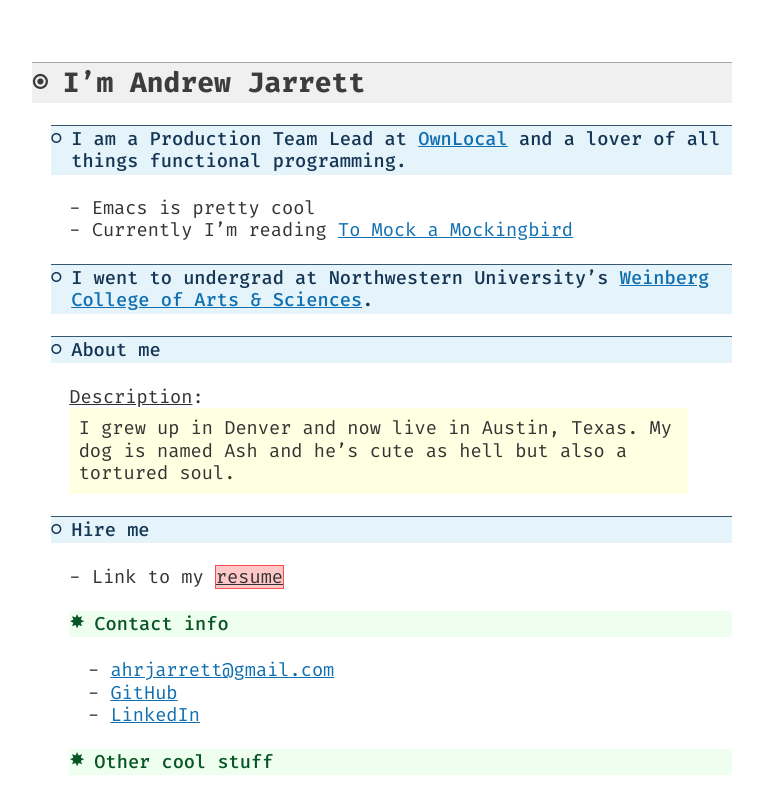
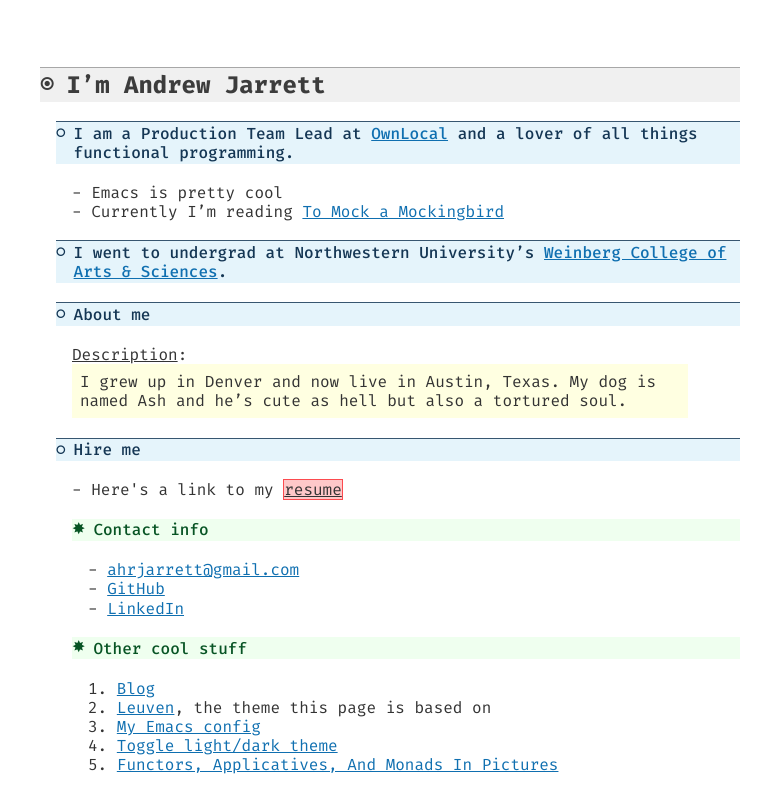
Before and after one commit to ahrjarrett/thegrepper, a React (Create React App) app: page / in a window 1280 px wide. Shown: the top 798 px of the page, without its empty margins (8-779 px from the left). Built offline with nearby package versions, Linux system fonts and the light colour scheme.

Commit message:
add theme functionality to index route

```diff
--- a/public/index.html
+++ b/public/index.html
@@ -21,7 +21,7 @@
     -->
     <title>Andrew Jarrett</title>
   </head>
-  <body>
+  <body style="font-size: 12pt;">
     <noscript>
       You need to enable JavaScript to run this app.
     </noscript>
--- a/src/Home.js
+++ b/src/Home.js
@@ -1,57 +1,91 @@
-import React from 'react'
+import React, { Component } from 'react'
 import { Link } from 'react-router-dom'
 import './css/Home.css'
 
+const ThemeContext = React.createContext()
+// const ThemeConsumer = ThemeContext.Consumer
+
+class ThemeProvider extends Component {
+  state = {
+    theme: 'leuven',
+    toggleTheme: this.toggleTheme
+  }
+
+  toggleTheme = e => {
+    console.log('event', e)
+    console.log('this.state.theme = ', this.state.theme)
+    e.preventDefault()
+    this.setState({
+      theme: this.state.theme === 'leuven' ? 'spacemacs' : 'leuven'
+    })
+  }
+
+  render() {
+    return (
+      <ThemeContext.Provider
+	value={{
+	  theme: this.state.theme,
+	  toggleTheme: this.toggleTheme,
+	}}>
+	{this.props.children}
+      </ThemeContext.Provider>
+    )
+  }
+}
+
+
+const ThemeToggler = () => (
+  <ThemeContext.Consumer>
+    {({ toggleTheme, theme }) => (
+      <p>4. <a href="" onClick={e => toggleTheme(e)}>Toggle light/dark theme</a></p>
+    )}
+  </ThemeContext.Consumer>
+)
+
 const Home = () => (
-  <div id="Home">
+  <ThemeProvider>
+    <ThemeContext.Consumer>
+      {({ theme }) => (
+	<div id="Home" className={theme}>
+	  <div className="theme-wrapper">
 	    <h1 id="andrew-jarrett" style={{display: 'none'}}>I’m Andrew Jarrett</h1>
 	    <div className="home-wrapper">
-
 	      <article>
 		<br />
-
 		<ul>
 		  <li className="org-bullet-1"><p><span>I’m Andrew Jarrett</span></p></li>
 		  <br />
-
 		  <li className="org-bullet-2"><span>I am a Production Team Lead at <a href="https://ownlocal.com" target="_blank">OwnLocal</a> and a lover of all things functional programming.</span></li>
 		  <br/>
-
 		  <p>- Emacs is pretty cool</p>
 		  <p>- Currently I’m reading <a href="https://www.amazon.com/Mock-Mockingbird-Raymond-Smullyan/dp/0192801422" target="_blank">To Mock a Mockingbird</a></p>
 		  <br/>
-
 		  <li className="org-bullet-2"><span>I went to undergrad at Northwestern University’s <a href="https://www.weinberg.northwestern.edu/" target="_blank">Weinberg College of Arts & Sciences</a>.</span></li>
 		  <br />
-
-
 		  <li className="org-bullet-2">About me</li>
 		  <br />
 		  <p><span className="underline">Description</span>:</p>
 		  <p className="description">I grew up in Denver and now live in Austin, Texas. My dog is named Ash and he’s cute as hell but also a tortured soul.</p>
 		  <br />
-
 		  <li className="org-bullet-2">Hire me</li>
 		  <br />
-	  <p>- Link to my <Link tabIndex="1" to="/resume" className="error home-resume-link">resume</Link></p>
+		  <p>- Here's a link to my <Link tabIndex="1" to="/resume" className="error home-resume-link">resume</Link></p>
 		  <br />
-
 		  <li className="org-bullet-3">Contact info</li>
 		  <br />
 		  <p>- <a href="mailto:ahrjarrett@gmail.com">ahrjarrett@gmail.com</a></p>
 		  <p>- <a href="https://github.com/ahrjarrett/" target="_blank">GitHub</a></p>
 		  <p>- <a href="https://www.linkedin.com/in/andrewhjarrett/" target="_blank">LinkedIn</a></p>
 		  <br />
-
 		  <li className="org-bullet-3">Other cool stuff</li>
 		  <br />
 		  <p>1. <a href="https://blog.thegrepper.com">Blog</a></p>
 		  <p>2. <a href="https://github.com/fniessen/emacs-leuven-theme" target="_blank">Leuven</a>, the theme this page is based on</p>
 	  <p>3. <a href="https://github.com/ahrjarrett/.emacs.d/" target="_blank">My Emacs config</a></p>
-    <p>4. <a href="http://adit.io/posts/2013-04-17-functors,_applicatives,_and_monads_in_pictures.html" target="_blank">Functors, Applicatives, And Monads In Pictures</a></p>
+	  <ThemeToggler/>
+	  <p>5. <a href="http://adit.io/posts/2013-04-17-functors,_applicatives,_and_monads_in_pictures.html" target="_blank">Functors, Applicatives, And Monads In Pictures</a></p>
 	  <br />
 	  <br />
-
 	  </ul>
 
 	  <div className="home-copyright"><span className="copyright-symbol">©</span> Andrew Jarrett {1900 + new Date().getYear()}</div>
@@ -59,6 +93,12 @@ const Home = () => (
 
 	</div>
 	  </div>
+	  </div>
+
+      )}
+  </ThemeContext.Consumer>
+    </ThemeProvider>
+
 )
 
 export default Home
--- a/src/css/Home.css
+++ b/src/css/Home.css
@@ -26,19 +26,23 @@
 }
 
 #Home {
-  padding: 40px;
   font-family: Fira Code, Courier, sans-serif;
   font-weight: 400;
-  font-size: 14pt;
   line-height: 1.2em;
-  max-width: 1000px;
-  color: #333;
-  max-width: 700px;
 }
 
-#Home h1, #Home h2, #Home h3 {
-  color: #111;
+#Home .theme-wrapper {
+  max-width: 1000px;
+  max-width: 700px;
+  padding: 1em;
 }
+
+@media all and (min-width: 45rem) {
+  #Home .theme-wrapper {
+    padding: 3em;
+  }
+}
+
 
 #Home p {
   margin-block-start: 0em;
@@ -64,35 +68,8 @@
   font-weight: bold;
 }
 
-#Home a {
-  color: #0f6fb0;
-  /* color: #558; */
-}
-
-#Home a:hover {
-  color: #333334;
-  background: #e6ecfe;
-  text-decoration-color: #257bb5;
-  /* color: #a0f; */
-}
-
-#Home ::selection { /* WebKit/Blink Browsers */
-  background: #fbbc43;
-  /* background: #91d4fd;  */
-  /* background: #ff0; */
-}
-#Home ::-moz-selection { /* WebKit/Blink Browsers */
-  background: #fbbc43;
-  /* background: #91d4fd;  */
-  /* background: #ff0; */
-}
-
 #Home .underline {
   text-decoration: underline;
-}
-
-#Home article {
-  background: white;
 }
 
 #Home ul {
@@ -121,9 +98,6 @@
 #Home li.org-bullet-1 {
   font-size: 1.5em;
   font-weight: 600;
-  color: #3c3c3c;
-  background: #f0f0f0;
-  border-top: 1px solid #a7a7a7;
 }
 #Home li.org-bullet-1 ~ p { margin-left: 1em; }
 
@@ -134,9 +108,6 @@
 }
 #Home li.org-bullet-2 {
   margin-left: 1em;
-  color: #143654;
-  background: #e5f4fb;
-  border-top: 1px solid #375670;
 }
 #Home li.org-bullet-2 ~ p { margin-left: 2em; }
 
@@ -148,37 +119,21 @@
 }
 #Home li.org-bullet-3 {
   margin-left: 2em;
-  color: #075424;
-  background: #efffef;
 }
 #Home li.org-bullet-3 ~ p { margin-left: 3em; }
 
 #Home .src-block {
-  color: #061188;
-  background: #fffee1;
   max-width: 600px;
 }
-#Home .src-block .src-header, .src-footer {
-  color: #575556;
-  background: #e2e1d6;
-}
+
 #Home .src-footer {
   height: 1em;
 }
 
-#Home .error {
-  color: inherit;
-  background: #fec8c9;
-  border: 1px solid #fc4b4f;
-}
-
 #Home .description {
-  background-color: #ffffe1;
   max-width: 600px;
   margin-left: -5px;
   padding: 0.5em;
-  /* font-style: italic; */
-  /* border: 1px solid rgb(200,200,200); */
 }
 
 #Home .home-copyright {
@@ -189,3 +144,153 @@
 #Home .copyright-symbol {
   font-weight: 500;
 }
+
+
+/*** LEUVEN ***/
+#Home.leuven {
+  background: white;
+}
+
+#Home.leuven article {
+  background: white;
+}
+
+#Home.leuven {
+  color: #333;
+}
+
+#Home.leuven h1, #Home.leuven h2, #Home.leuven h3 {
+  color: #111;
+}
+
+#Home.leuven a {
+  color: #0f6fb0;
+}
+
+#Home.leuven a:hover {
+  color: #333334;
+  background: #e6ecfe;
+  text-decoration-color: #257bb5;
+}
+
+#Home.leuven ::selection { /* WebKit/Blink Browsers */
+  background: #fbbc43;
+  /* background: #91d4fd;  */
+  /* background: #ff0; */
+}
+#Home.leuven ::-moz-selection { /* WebKit/Blink Browsers */
+  background: #fbbc43;
+  /* background: #91d4fd;  */
+  /* background: #ff0; */
+}
+
+#Home.leuven li.org-bullet-1 {
+  color: #3c3c3c;
+  background: #f0f0f0;
+  border-top: 1px solid #a7a7a7;
+}
+
+#Home.leuven li.org-bullet-2 {
+  color: #143654;
+  background: #e5f4fb;
+  border-top: 1px solid #375670;
+}
+
+#Home.leuven li.org-bullet-3 {
+  color: #075424;
+  background: #efffef;
+}
+
+#Home.leuven .src-block {
+  color: #061188;
+  background: #fffee1;
+}
+
+#Home.leuven .src-block .src-header, .src-footer {
+  color: #575556;
+  background: #e2e1d6;
+}
+
+#Home.leuven .error {
+  color: inherit;
+  background: #fec8c9;
+  border: 1px solid #fc4b4f;
+}
+
+#Home.leuven .description {
+  background-color: #ffffe1;
+}
+
+
+
+/*** SPACEMACS ***/
+#Home.spacemacs {
+  background: #292b2e;
+}
+
+#Home.spacemacs article {
+  background: #292b2e;
+}
+
+#Home.spacemacs {
+  color: #e3dedd;
+}
+
+#Home.spacemacs h1, #Home.spacemacs h2, #Home.spacemacs h3 {
+  /* CORRECT? */
+  color: #4f97d7;
+}
+
+#Home.spacemacs a {
+  color: #2a9dac;
+}
+
+#Home.spacemacs a:hover {
+  color: #e3dedd;
+  background: #444155;
+  text-decoration-color: #2a9dac;
+}
+
+#Home.spacemacs ::selection {
+  background: #86dc2f;
+}
+#Home.spacemacs ::-moz-selection {
+  background: #86dc2f;
+}
+
+#Home.spacemacs li.org-bullet-1 {
+  color: #4f97d7;
+  background: transparent;
+  border-top: none;
+}
+
+#Home.spacemacs li.org-bullet-2 {
+  color: #2d9574;
+  background: transparent;
+  border-top: none;
+}
+
+#Home.spacemacs li.org-bullet-3 {
+  color: #bc6ec5;
+  background: transparent;
+}
+
+#Home.spacemacs .src-block {
+  color: #cbc1d5;
+  background: #2f2b33;
+}
+
+#Home.spacemacs .src-block .src-header, .src-footer {
+  color: #827590;
+  background: #373040;
+}
+
+#Home.spacemacs .error {
+  color: #cc5279;
+  background: transparent;
+}
+
+#Home.spacemacs .description {
+  color: #cbc1d5;
+  background: #2f2b33;
+}
```
Also changed, not shown: src/css/App.css (deleted), 16 other files (tests, documents, lock files or other folders). Lines whose indentation alone changed are shown as unchanged.
